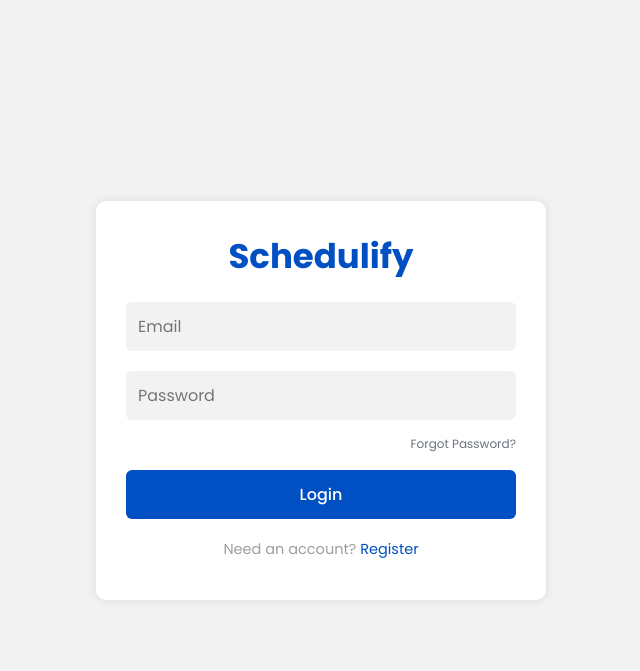
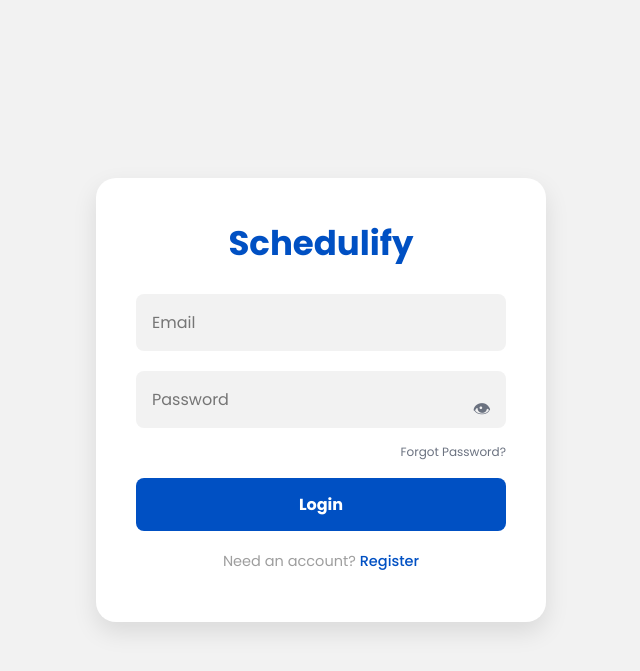
Before and after one commit to muazzaz07-byte/Schedulify, a PHP site: page / in a window 1280 px wide. Shown: the top 671 px of the page, without its empty margins (319-959 px from the left). Run offline with PHP 8.4, Linux system fonts and the light colour scheme.

Commit message:
Updated Login Page
Updated login pages containing PHP files, need PHPMyAdmin to function

```diff
--- a/Updated Login Page/index.php
+++ b/Updated Login Page/index.php
@@ -1,10 +1,18 @@
 <?php
 session_start();
+
 $errors = [
     'login' => $_SESSION['login_error'] ?? '',
     'register' => $_SESSION['register_error'] ?? ''
 ];
 $activeForm = $_SESSION['active_form'] ?? 'login';
+
+$reg_data = [
+    'name' => $_SESSION['reg_name'] ?? '',
+    'email' => $_SESSION['reg_email'] ?? '',
+    'question' => $_SESSION['reg_question'] ?? '',
+    'answer' => $_SESSION['reg_answer'] ?? ''
+];
 
 unset($_SESSION['login_error'], $_SESSION['register_error'], $_SESSION['active_form']);
 
@@ -24,17 +32,30 @@ function showMessage($message) {
     <style>
         .form-box { display: none; }
         .form-box.active { display: block; }
-        .forgot-container {
-            text-align: right;
-            margin-bottom: 15px;
-            margin-top: -10px;
+        .forgot-container { text-align: right; margin-bottom: 15px; margin-top: -10px; }
+        .forgot-link { font-size: 12px; color: #6b7280; text-decoration: none; }
+        .forgot-link:hover { text-decoration: underline; color: #004aad; }
+        .msg-error { color: #dc2626; background: #fee2e2; padding: 10px; border-radius: 5px; font-size: 13px; margin-bottom: 15px; }
+        .msg-success { color: #16a34a; background: #dcfce7; padding: 10px; border-radius: 5px; font-size: 13px; margin-bottom: 15px; }
+
+        .password-container {
+            position: relative;
+            width: 100%;
         }
-        .forgot-link {
-            font-size: 12px;
+        .password-container input {
+            width: 100%;
+            padding-right: 40px;
+        }
+        .toggle-password {
+            position: absolute;
+            right: 15px;
+            top: 50%;
+            transform: translateY(-50%);
+            cursor: pointer;
             color: #6b7280;
-            text-decoration: none;
+            font-size: 18px;
+            user-select: none;
         }
-        .forgot-link:hover { text-decoration: underline; color: #004aad; }
     </style>
 </head>
 <body>
@@ -45,7 +66,11 @@ function showMessage($message) {
             <h2>Schedulify</h2>
             <?php echo showMessage($errors['login']); ?>
             <input type="email" name="email" placeholder="Email" required>
-            <input type="password" name="password" placeholder="Password" required>
+
+            <div class="password-container">
+                <input type="password" name="password" id="login-pass" placeholder="Password" required>
+                <span class="toggle-password" onclick="togglePass('login-pass', this)">👁</span>
+            </div>
 
             <div class="forgot-container">
                 <a href="forgot.php" class="forgot-link">Forgot Password?</a>
@@ -61,19 +86,23 @@ function showMessage($message) {
             <h2>Register</h2>
             <?php echo showMessage($errors['register']); ?>
 
-            <input type="text" name="name" placeholder="Full Name" required>
-            <input type="email" name="email" placeholder="Email" required>
-            <input type="password" name="password" placeholder="Password" required>
+            <input type="text" name="name" placeholder="Full Name" value="<?php echo htmlspecialchars($reg_data['name']); ?>" required>
+            <input type="email" name="email" placeholder="Email" value="<?php echo htmlspecialchars($reg_data['email']); ?>" required>
+
+            <div class="password-container">
+                <input type="password" name="password" id="reg-pass" placeholder="Password" required>
+                <span class="toggle-password" onclick="togglePass('reg-pass', this)">👁</span>
+            </div>
 
             <label style="display: block; font-size: 12px; color: #6b7280; margin-bottom: 5px; text-align: left;">Security Question</label>
             <select class="select-style" name="security_question" required>
-                <option value="" disabled selected>Select a question</option>
-                <option value="What is your pet's name?">What is your pet's name?</option>
-                <option value="What is your mother's maiden name?">What is your mother's maiden name?</option>
-                <option value="What city were you born in?">What city were you born in?</option>
+                <option value="" disabled <?php echo empty($reg_data['question']) ? 'selected' : ''; ?>>Select a question</option>
+                <option value="What is your pet's name?" <?php echo ($reg_data['question'] == "What is your pet's name?") ? 'selected' : ''; ?>>What is your pet's name?</option>
+                <option value="What is your mother's maiden name?" <?php echo ($reg_data['question'] == "What is your mother's maiden name?") ? 'selected' : ''; ?>>What is your mother's maiden name?</option>
+                <option value="What city were you born in?" <?php echo ($reg_data['question'] == "What city were you born in?") ? 'selected' : ''; ?>>What city were you born in?</option>
             </select>
 
-            <input type="text" name="security_answer" placeholder="Your answer" required style="margin: 10px 0 20px 0;">
+            <input type="text" name="security_answer" placeholder="Your answer" value="<?php echo htmlspecialchars($reg_data['answer']); ?>" required style="margin: 10px 0 20px 0;">
 
             <button type="submit" name="register">Register</button>
             <p>Already have an account? <a href="#" onclick="showForm('login-form')">Login</a></p>
@@ -86,6 +115,17 @@ function showMessage($message) {
         document.querySelectorAll('.form-box').forEach(box => box.classList.remove('active'));
         document.getElementById(id).classList.add('active');
     }
+
+    function togglePass(inputId, icon) {
+        const passInput = document.getElementById(inputId);
+        if (passInput.type === "password") {
+            passInput.type = "text";
+            icon.textContent = "◡";
+        } else {
+            passInput.type = "password";
+            icon.textContent = "👁";
+        }
+    }
 </script>
 </body>
 </html>
--- a/Updated Login Page/style.css
+++ b/Updated Login Page/style.css
@@ -12,21 +12,24 @@ body {
   justify-content: center;
   align-items: center;
   min-height: 100vh;
-  background: #F2F2F2;/* background */
-  color: #9E9E9E;/* already registered? text */
+  background: #F2F2F2;
+  color: #9E9E9E;
 }
 
 .container {
-  margin: 0 15px;
+  width: 100%;
+  display: flex;
+  justify-content: center;
+  padding: 0 15px;
 }
 
 .form-box {
   width: 100%;
-max-width: 450px;
-padding: 30px;
-background: #ffffff; /* Login border*/
-border-radius: 10px;
-box-shadow: 0 0 10px rgba(0, 0, 0, 0.1);
+  max-width: 450px; /* Standardized width */
+  padding: 40px;    /* Increased padding for better scale */
+  background: #ffffff;
+  border-radius: 20px; /* Smoother corners */
+  box-shadow: 0 10px 25px rgba(0, 0, 0, 0.1);
   display: none;
 }
 
@@ -34,80 +37,107 @@ display: none;
   display: block;
 }
 
-h2 { /* Login text */
+h2 {
   font-size: 34px;
   text-align: center;
-  margin-bottom: 20px;
+  margin-bottom: 25px;
   color: #0050C3;
+  font-weight: 700;
+}
+
+/* Password Toggle Container */
+.password-container {
+  position: relative;
+  width: 100%;
+}
+
+.password-container input {
+  padding-right: 45px; /* Space for eye icon */
+}
+
+.toggle-password {
+  position: absolute;
+  right: 15px;
+  top: 40%; /* Adjusted for margin-bottom on input */
+  transform: translateY(-50%);
+  cursor: pointer;
+  font-size: 18px;
+  user-select: none;
 }
 
 input, select {
   width: 100%;
-  padding: 12px;
-  background: #F2F2F2;/* email,password box */
-  border-radius: 6px;
-  border: none;
+  padding: 14px; /* Slightly larger inputs */
+  background: #F2F2F2;
+  border-radius: 8px;
+  border: 2px solid transparent;
   outline: none;
   font-size: 16px;
-  color: #000000;/* typing line text */
+  color: #000000;
   margin-bottom: 20px;
+  transition: border 0.3s;
+}
+
+input:focus, select:focus {
+  border: 2px solid #0050C3;
 }
 
 button {
   width: 100%;
-padding: 12px;
-background: #0050C3 ;/* Login button */
-border-radius: 6px;
+  padding: 14px;
+  background: #0050C3;
+  border-radius: 8px;
   border: none;
   cursor: pointer;
   font-size: 16px;
-color: #ffffff;/* Login text in button */
-font-weight: 500;
+  color: #ffffff;
+  font-weight: 600;
   margin-bottom: 20px;
-transition: 0.5s;
+  transition: background 0.3s;
 }
 
 button:hover {
-background:#0048ad ;/* hover button */
+  background: #0048ad;
 }
 
-P {
+p {
   font-size: 14.5px;
   text-align: center;
   margin-bottom: 10px;
 }
 
 p a {
-color: #0050C3;/* Register text */
+  color: #0050C3;
   text-decoration: none;
+  font-weight: 500;
 }
 
 p a:hover {
   text-decoration: underline;
 }
 
-
-.error-message {
+/* Status Messages */
+.msg-error {
   padding: 12px;
-background: #f8d7da;
-border-radius: 6px;
-font-size: 16px;
-color: #a42834;
+  background: #fee2e2;
+  border-radius: 8px;
+  font-size: 14px;
+  color: #dc2626;
   text-align: center;
   margin-bottom: 20px;
 }
 
-.success-message {
+.msg-success {
   padding: 12px;
-background: #d4edda;
-border-radius: 6px;
-font-size: 16px;
-color: #155724;
+  background: #dcfce7;
+  border-radius: 8px;
+  font-size: 14px;
+  color: #16a34a;
   text-align: center;
   margin-bottom: 20px;
 }
 
-/*------------------------------------Reset Password steps */
+/* Reset/Forgot Password Styling */
 .instruction-text, .question-label {
   font-size: 14px;
   color: #4b5563;
@@ -116,65 +146,13 @@ margin-bottom: 20px;
 }
 
 .question-text {
-    font-weight: bold;
-    color: #004aad;
-    background: #f0f7ff;
-    padding: 12px;
-    border-radius: 8px;
-    margin-bottom: 15px;
-    border-left: 5px solid #004aad;
-}
-
-.btn-primary {
-    width: 100%;
-    padding: 12px;
-    background-color: #004aad;
-    color: white;
-    border: none;
-    border-radius: 5px;
-    cursor: pointer;
-    font-weight: bold;
-}
-
-.back-link {
-    margin-top: 20px;
-    font-size: 13px;
-    text-align: center;
-}
----------------------forgot-password---------------------
-
-/* Reset Password Specifics */
-.instruction-text, .question-label {
-    font-size: 14px;
-    color: #4b5563;
-    margin-bottom: 10px;
-    text-align: left;
-}
-
-.question-text {
-    font-weight: bold;
+  font-weight: 600;
   color: #1f2937;
   background: #f3f4f6;
-    padding: 10px;
-    border-radius: 5px;
-    margin-bottom: 15px;
-    border-left: 4px solid #004aad;
-}
-
-.btn-primary {
-    width: 100%;
-    padding: 12px;
-    background-color: #004aad;
-    color: white;
-    border: none;
-    border-radius: 5px;
-    cursor: pointer;
-    font-weight: bold;
-    margin-top: 10px;
-}
-
-.btn-primary:hover {
-    background-color: #003580;
+  padding: 15px;
+  border-radius: 8px;
+  margin-bottom: 20px;
+  border-left: 5px solid #0050C3;
 }
 
 .back-link {
@@ -184,6 +162,6 @@ margin-bottom: 20px;
 }
 
 .back-link a {
-    color: #004aad;
+  color: #0050C3;
   text-decoration: none;
 }
```
Also changed, not shown: Updated Login Page/login_register.php (+49 -9 lines). Lines whose indentation alone changed are shown as unchanged.
